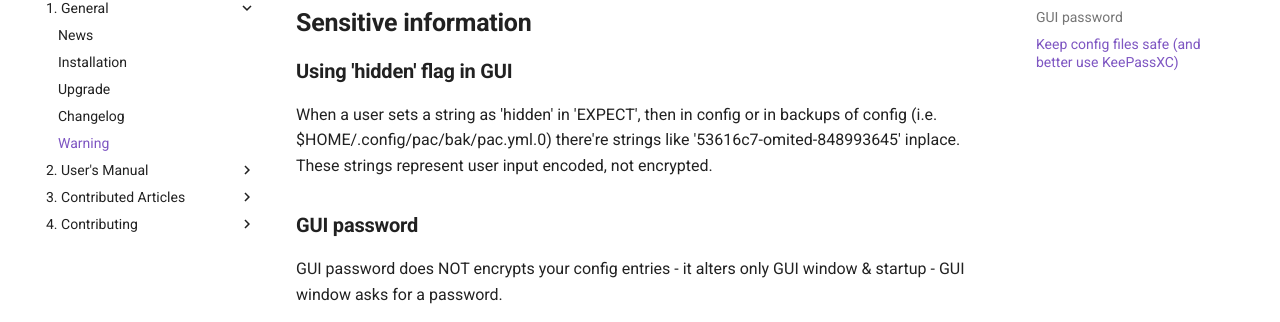
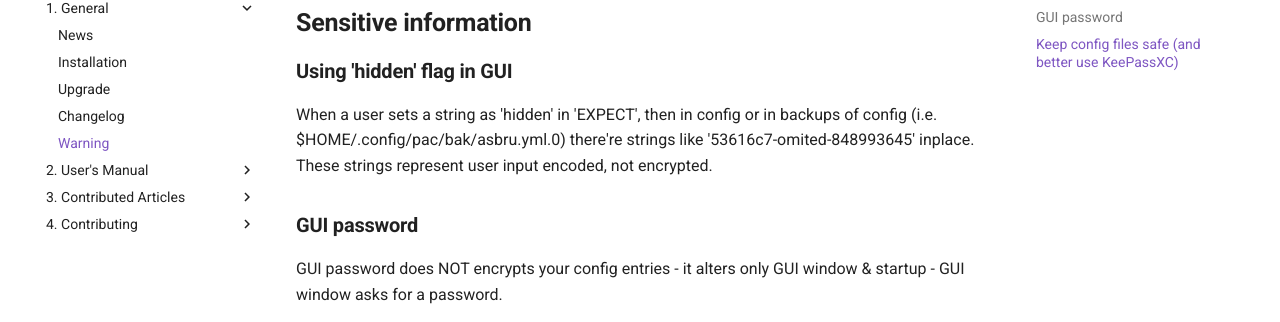
Before and after one commit to asbru-cm/asbru-cm, an MkDocs documentation site: the page built from doc/General/sensitive-info-notice.md, in a window 1280 px wide. Shown: the part 175-497 px from the top of the page. Built offline with MkDocs 1.6.1 and Material for MkDocs 9.7.7, drawn with Linux system fonts in a browser that asks for light colours; comment, search, counter and statistics services are not loaded.

Commit message:
:pencil: Improve documentation (#665)

```diff
--- a/doc/General/sensitive-info-notice.md
+++ b/doc/General/sensitive-info-notice.md
@@ -1,10 +1,11 @@
 ## Sensitive information
 
 ### Using 'hidden' flag in GUI
-When a user sets a string as 'hidden' in 'EXPECT', then in config or in backups of config (i.e. $HOME/.config/pac/bak/pac.yml.0) there're
-strings like '53616c7-omited-848993645' inplace. These strings represent user input encoded, not encrypted.
+
+When a user sets a string as 'hidden' in 'EXPECT', then in config or in backups of config (i.e. $HOME/.config/pac/bak/asbru.yml.0) there're strings like '53616c7-omited-848993645' inplace. These strings represent user input encoded, not encrypted.
 
 ### GUI password
+
 GUI password does NOT encrypts your config entries - it alters only GUI window & startup - GUI window asks for a password.
 
 There is no real protection of your sensitive data provided by Ásbrú. It is simply encoded but can be decoded easily.
```
Also changed, not shown: doc/Manual/Preferences/KeePassXC.md (+2 -2 lines).
